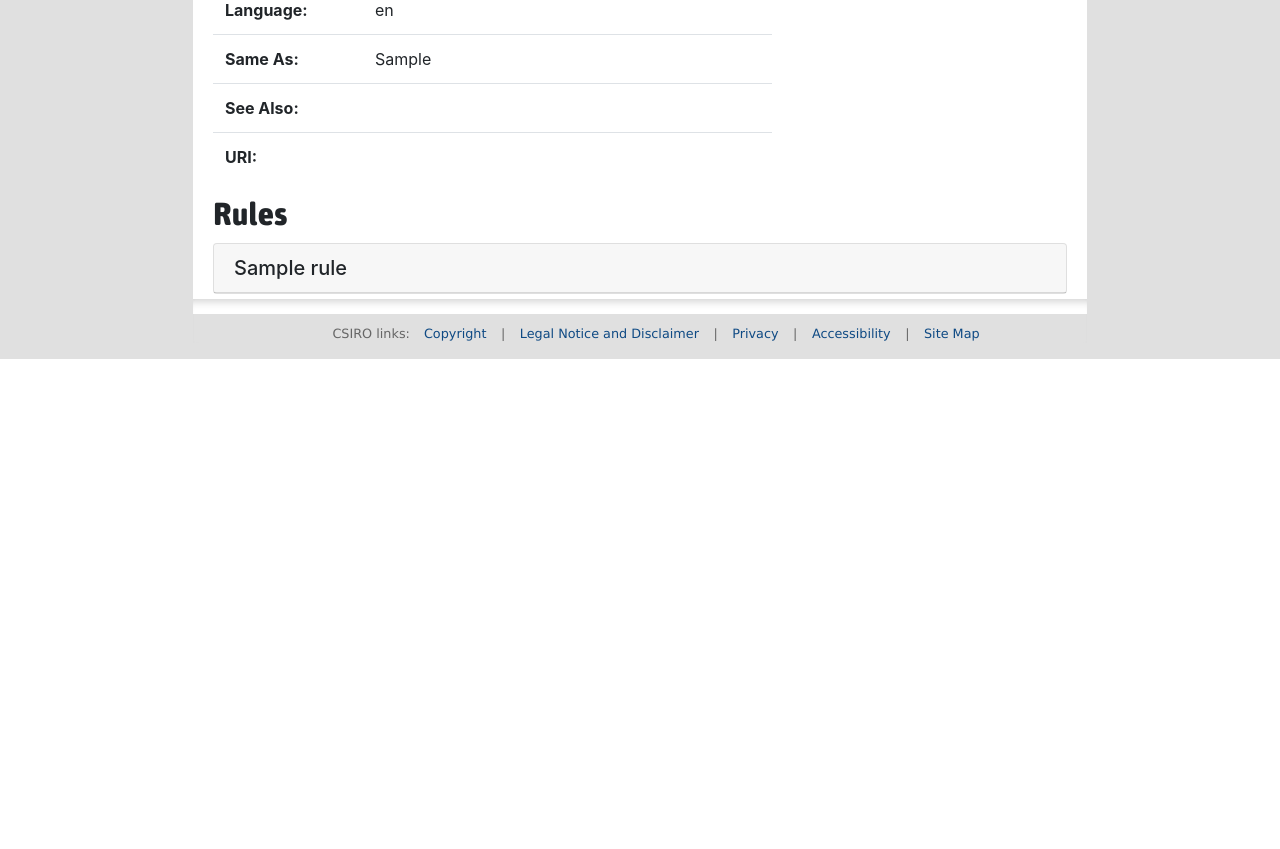
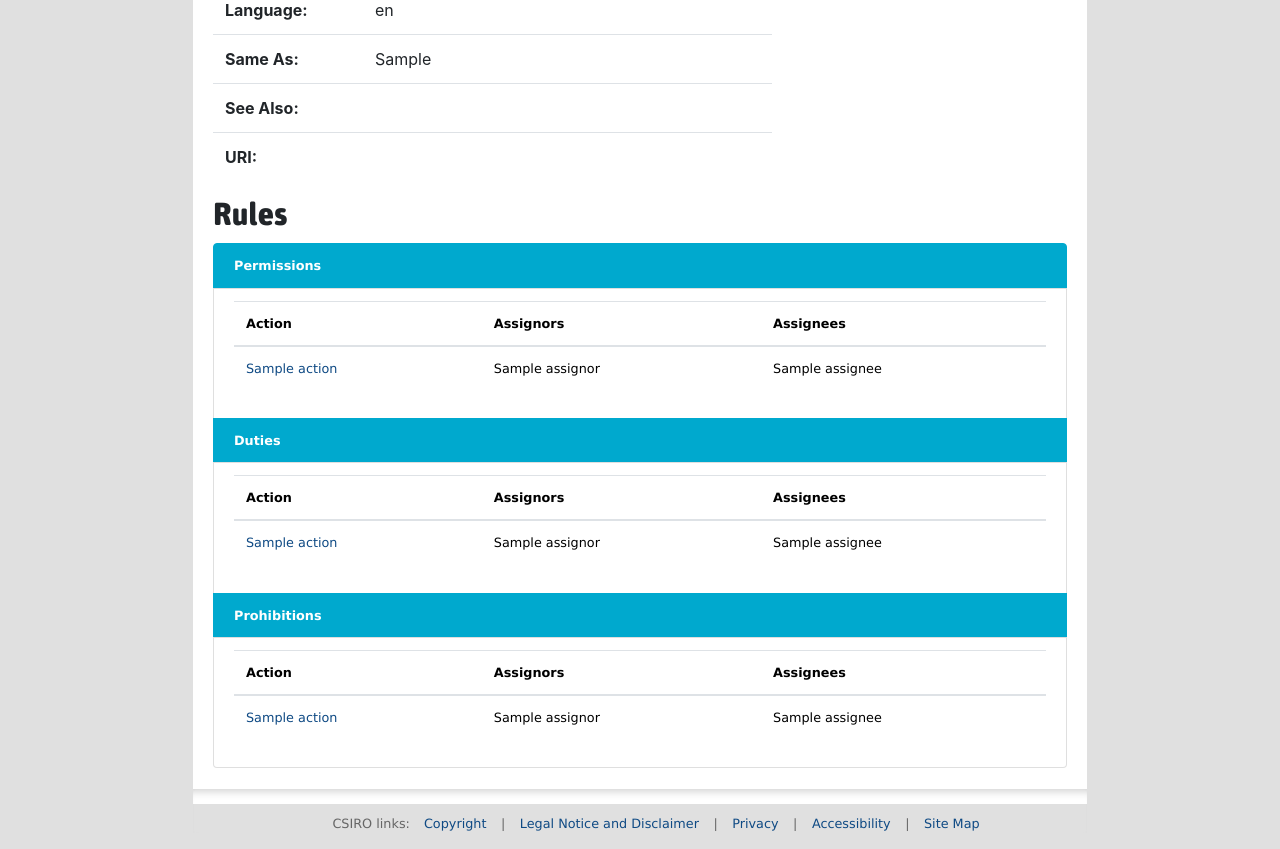
Before and after one commit to CSIRO-enviro-informatics/licences-catalogue, a Python web app: template view/templates/view_licence.html in a window 1280 px wide. Shown: the part 678-1527 px from the top of the page. Before the commit the page ends 1037 px from the top, so only its background shows below. Run offline with Jinja, Linux system fonts and the light colour scheme; the template is opened without the code that fills it: most values are stand-ins (such as "Sample title", 1, 10 or a date in 2020); grey boxes marked "Sample" are stand-in pictures; some libraries are stand-ins or nearby versions.

Commit message:
Rules now abstracted away, licences show Actions directly. Added get_policies_using_action() to db_access.py. Create Licence Page not functional at this point, needs revision for picking Rules.

```diff
--- a/view/templates/page_home.html
+++ b/view/templates/page_home.html
@@ -14,7 +14,6 @@
         <li><a href="{{ url_for('controller.search') }}">Find a Licence</a></li>
         <li><a href="{{ url_for('controller.create_licence_form') }}">Create a Licence</a></li>
         <li><a href="{{ url_for('controller.licence_routes') }}">Browse Licences</a></li>
-        <li><a href="{{ url_for('controller.rule_routes') }}">Browse Rules</a></li>
         <li><a href="{{ url_for('controller.action_routes') }}">Browse Actions</a></li>
     </ul>
 
--- a/view/templates/view_action.html
+++ b/view/templates/view_action.html
@@ -19,10 +19,10 @@
 </table>
 {% endblock %}
 {% block bottom %}
-<h2>Rules that implement this action:</h2>
+<h2>Licences that implement this action:</h2>
 <ul>
-    {% for rule in rules %}
-    <li><a href="{{ url_for('controller.rule_routes', uri=rule['URI']) }}">{{ rule['LABEL'] }}</a></li>
+    {% for licence in licences %}
+    <li><a href="{{ url_for('controller.licence_routes', uri=licence['URI']) }}">{{ licence['LABEL'] }}</a></li>
     {% endfor %}
 </ul>
 {% endblock %}
--- a/view/templates/view_licence.html
+++ b/view/templates/view_licence.html
@@ -63,40 +63,114 @@
 {% endblock %}
 {% block bottom %}
 <h2>Rules</h2>
-{% for rule in rules %}
-<div class="card">
-    <div class="card-header mouseover" data-toggle="collapse" data-target="#rule-{{ loop.index }}">
-        <h5 class="mb-0">{{ rule['LABEL'] }}</h5>
-    </div>
-    <div id="rule-{{ loop.index }}" class="collapse">
-        <div class="card-body text-center">
-            <table class="table table-bordered">
-                <tbody>
+<ul id="rule-list-template" class="pl-0">
+    {% if permissions %}
+    <li class="list-group-item font-weight-bold active">Permissions</li>
+    <li class="list-group-item">
+        <table class="table">
+            <thead>
+                <tr>
+                    <th>Action</th>
+                    <th>Assignors</th>
+                    <th>Assignees</th>
+                </tr>
+            </thead>
+            <tbody>
+                {% for permission in permissions %}
+                    {% for action in permission['ACTIONS'] %}
                     <tr>
-                        <th>URI:</th>
-                        <td class="text-left">{{ rule['URI'] }}</td>
+                        <td>
+                            <a href="{{ url_for('controller.action_routes', uri=action['URI']) }}">
+                                {{ action['LABEL'] }}
+                            </a>
+                        </td>
+                        <td>{{ permission['ASSIGNORS']|join(', ') }}</td>
+                        <td>{{ permission['ASSIGNEES']|join(', ') }}</td>
                     </tr>
+                    {% endfor %}
+                    {% if permission['ACTIONS']|length == 0 and (permission['ASSIGNORS']|length > 0 or permission['ASSIGNEES']|length > 0) %}
                     <tr>
-                        <th>Type</th>
-                        <td class="text-left">{{ rule['TYPE_LABEL'] }}</td>
+                        <td></td>
+                        <td>{{ permission['ASSIGNORS']|join(', ') }}</td>
+                        <td>{{ permission['ASSIGNEES']|join(', ') }}</td>
                     </tr>
+                    {% endif %}
+                {% endfor %}
+            </tbody>
+        </table>
+    </li>
+    {% endif %}
+    {% if duties %}
+    <li class="list-group-item font-weight-bold active">Duties</li>
+    <li class="list-group-item">
+        <table class="table">
+            <thead>
+                <tr>
+                    <th>Action</th>
+                    <th>Assignors</th>
+                    <th>Assignees</th>
+                </tr>
+            </thead>
+            <tbody>
+                {% for duty in duties %}
+                    {% for action in duty['ACTIONS'] %}
                     <tr>
-                        <th>Actions</th>
-                        <td class="text-left">{{ rule['ACTIONS']|join(', ') }}</td>
+                        <td>
+                            <a href="{{ url_for('controller.action_routes', uri=action['URI']) }}">
+                                {{ action['LABEL'] }}
+                            </a>
+                        </td>
+                        <td>{{ duty['ASSIGNORS']|join(', ') }}</td>
+                        <td>{{ duty['ASSIGNEES']|join(', ') }}</td>
                     </tr>
+                    {% endfor %}
+                    {% if duty['ACTIONS']|length == 0 and (duty['ASSIGNORS']|length > 0 or duty['ASSIGNEES']|length > 0) %}
                     <tr>
-                        <th>Assignors</th>
-                        <td class="text-left">{{ rule['ASSIGNORS']|join(', ') }}</td>
+                        <td></td>
+                        <td>{{ duty['ASSIGNORS']|join(', ') }}</td>
+                        <td>{{ duty['ASSIGNEES']|join(', ') }}</td>
                     </tr>
+                    {% endif %}
+                {% endfor %}
+            </tbody>
+        </table>
+    </li>
+    {% endif %}
+    {% if prohibitions %}
+    <li class="list-group-item font-weight-bold active">Prohibitions</li>
+    <li class="list-group-item">
+        <table class="table">
+            <thead>
+                <tr>
+                    <th>Action</th>
+                    <th>Assignors</th>
+                    <th>Assignees</th>
+                </tr>
+            </thead>
+            <tbody>
+                {% for prohibition in prohibitions %}
+                    {% for action in prohibition['ACTIONS'] %}
                     <tr>
-                        <th>Assignees</th>
-                        <td class="text-left">{{ rule['ASSIGNEES']|join(', ') }}</td>
+                        <td>
+                            <a href="{{ url_for('controller.action_routes', uri=action['URI']) }}">
+                                {{ action['LABEL'] }}
+                            </a>
+                        </td>
+                        <td>{{ prohibition['ASSIGNORS']|join(', ') }}</td>
+                        <td>{{ prohibition['ASSIGNEES']|join(', ') }}</td>
                     </tr>
-                </tbody>
-            </table>
-            <a href="{{ url_for('controller.rule_routes', uri=rule['URI']) }}" type="button" class="btn btn-primary">See Rule</a>
-        </div>
-    </div>
-</div>
-{% endfor %}
+                    {% endfor %}
+                    {% if prohibitions['ACTIONS']|length == 0 and (prohibition['ASSIGNORS']|length > 0 or prohibition['ASSIGNEES']|length > 0) %}
+                    <tr>
+                        <td></td>
+                        <td>{{ prohibition['ASSIGNORS']|join(', ') }}</td>
+                        <td>{{ prohibition['ASSIGNEES']|join(', ') }}</td>
+                    </tr>
+                    {% endif %}
+                {% endfor %}
+            </tbody>
+        </table>
+    </li>
+    {% endif %}
+</ul>
 {% endblock %}
```
Also changed, not shown: controller/db_access.py (+95 -78 lines), controller/routes.py (+19 -78 lines), tests/test_db_access.py (+27 -4 lines).
